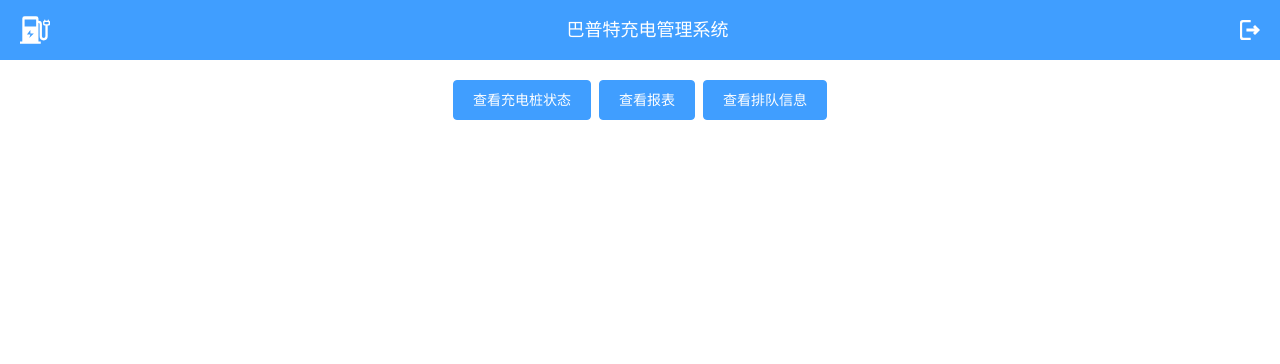
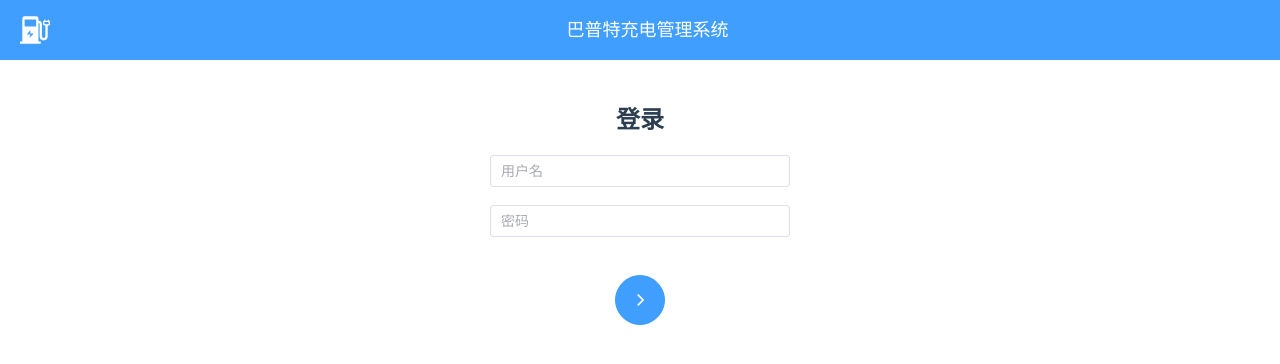
Before and after one commit to Jraaay/Charging-in-BUPT, a Vue app in the folder frontend/charging-in-bupt-admin/: page / in a window 1280 px wide. Shown: the top 364 px of the page. Built offline with nearby package versions, Linux system fonts and the light colour scheme.

Commit message:
✨ feat: Modify UI.

```diff
--- a/frontend/charging-in-bupt-admin/src/App.vue
+++ b/frontend/charging-in-bupt-admin/src/App.vue
@@ -21,7 +21,7 @@
           ></path>
         </svg>
         <div class="title">巴普特充电管理系统</div>
-        <div class="user-icon" v-if="token != ''">
+        <div class="user-icon" style="width: 20px">
           <svg
             t="1653485792064"
             class="icon"
@@ -33,6 +33,7 @@
             height="20"
             @click="logout"
             style="cursor: pointer"
+            v-if="token != null && token != ''"
           >
             <path
               d="M1024 512l-100.937143 103.424-0.731428-0.768L768 770.596571l-103.497143-103.460571L746.422857 585.142857H329.142857v-146.285714h417.28l-81.92-82.029714L768 253.403429l154.331429 155.940571 0.731428-0.804571zM109.714286 182.857143v658.285714a73.142857 73.142857 0 0 0 73.142857 73.142857h365.714286v109.714286H146.285714a146.285714 146.285714 0 0 1-146.285714-146.285714V146.285714a146.285714 146.285714 0 0 1 146.285714-146.285714h402.285715v109.714286H182.857143a73.142857 73.142857 0 0 0-73.142857 73.142857z"
@@ -43,62 +44,146 @@
         </div>
       </el-row>
     </el-header>
-    <el-main class="main" v-if="token != ''">
+    <el-main class="main" v-if="token != null && token != ''">
       <el-space wrap>
-        <div>
+        <div v-loading="checkChargerButtonLoading">
           <el-button
+            class="mainButton"
             type="primary"
             @click="checkCharger"
             size="large"
-            :loading="checkChargerButtonLoading"
           >
-            查看充电桩状态
+            <el-col>
+              <el-row style="place-content: center">
+                <svg
+                  t="1654600398695"
+                  class="icon"
+                  viewBox="0 0 1024 1024"
+                  version="1.1"
+                  xmlns="http://www.w3.org/2000/svg"
+                  p-id="8213"
+                  width="40"
+                  height="40"
+                  style="margin-bottom: 15px; margin-top: 6px"
+                >
+                  <path
+                    d="M843.16672 756.52608H180.8384A99.328 99.328 0 0 1 81.92 657.04448v-429.568A99.328 99.328 0 0 1 180.8384 128h662.32832A99.328 99.328 0 0 1 942.08 227.47648v429.568a99.328 99.328 0 0 1-98.91328 99.4816zM180.8384 188.88704a38.528 38.528 0 0 0-38.4 38.58944v429.568a38.53312 38.53312 0 0 0 38.4 38.59456h662.32832a38.52288 38.52288 0 0 0 38.36928-38.59456v-429.568a38.52288 38.52288 0 0 0-38.36928-38.58944H180.8384zM911.8208 875.52H112.2048v-60.88704H911.8208V875.52z"
+                    fill="#ffffff"
+                    p-id="8214"
+                  ></path>
+                  <path
+                    d="M338.24768 604.57472a36.7104 36.7104 0 0 1-34.51904-23.936l-30.46912-80.18944H176.36352v-60.928h113.11616a37.18656 37.18656 0 0 1 34.52928 23.92064l14.2592 37.55008 72.48384-190.52032a36.864 36.864 0 0 1 69.66784 1.75104l53.51936 165.16608 53.7088-154.624a36.864 36.864 0 0 1 67.43552-5.38112l62.32576 116.40832h130.2272v60.928h-144.29696a36.864 36.864 0 0 1-32.53248-19.55328l-43.65312-81.53088-59.08992 170.12736a36.992 36.992 0 0 1-34.89792 24.92928h-0.39424a36.98688 36.98688 0 0 1-34.75456-25.65632L443.4944 394.78272l-70.72768 185.88672a36.71552 36.71552 0 0 1-34.51904 23.90528z"
+                    fill="#ffffff"
+                    p-id="8215"
+                  ></path>
+                </svg>
+              </el-row>
+              <el-row>充电桩状态</el-row>
+            </el-col>
           </el-button>
         </div>
-        <div>
+        <div v-loading="showReportButtonLoading">
           <el-button
+            class="mainButton"
             type="primary"
             @click="showReportFunc"
             size="large"
-            :loading="showReportButtonLoading"
           >
-            查看报表
+            <el-col>
+              <el-row style="place-content: center">
+                <svg
+                  t="1654600270583"
+                  class="icon"
+                  viewBox="0 0 1024 1024"
+                  version="1.1"
+                  xmlns="http://www.w3.org/2000/svg"
+                  p-id="3242"
+                  width="50"
+                  height="50"
+                  style="margin-bottom: 15px; margin-top: 6px"
+                >
+                  <path
+                    d="M768 800H256a32 32 0 0 1-32-32V256a32 32 0 1 1 64 0v480h480a32 32 0 0 1 0 64z m-384-128a32 32 0 0 1-32-32v-160a32 32 0 1 1 64 0v160a32 32 0 0 1-32 32z m128 0a32 32 0 0 1-32-32v-64a32 32 0 0 1 64 0v64a32 32 0 0 1-32 32z m128 0a32 32 0 0 1-32-32v-160a32 32 0 0 1 64 0v160a32 32 0 0 1-32 32z m128 0a32 32 0 0 1-32-32v-128a32 32 0 0 1 64 0v128a32 32 0 0 1-32 32z m-256-224a32 32 0 0 1-22.72-9.28l-128-128A32 32 0 1 1 406.4 265.6l105.28 105.28 137.28-137.28a32 32 0 0 1 45.12 0l96 96a32 32 0 0 1-45.12 45.12L672 301.12l-137.28 137.28a32 32 0 0 1-22.72 9.6z"
+                    p-id="3243"
+                    fill="#ffffff"
+                  ></path>
+                </svg>
+              </el-row>
+              <el-row>查看报表</el-row>
+            </el-col>
           </el-button>
         </div>
-        <div>
+        <div v-loading="showQueueButtonLoading">
           <el-button
+            class="mainButton"
             type="primary"
             @click="showQueueFunc"
             size="large"
-            :loading="showQueueButtonLoading"
           >
-            查看排队信息
+            <el-col>
+              <el-row style="place-content: center">
+                <svg
+                  t="1654600566022"
+                  class="icon"
+                  viewBox="0 0 1024 1024"
+                  version="1.1"
+                  xmlns="http://www.w3.org/2000/svg"
+                  p-id="9627"
+                  width="40"
+                  height="40"
+                  style="margin-bottom: 15px; margin-top: 6px"
+                >
+                  <path
+                    d="M380 704h264c4.4 0 8-3.6 8-8v-84c0-4.4-3.6-8-8-8h-40c-4.4 0-8 3.6-8 8v36H428v-36c0-4.4-3.6-8-8-8h-40c-4.4 0-8 3.6-8 8v84c0 4.4 3.6 8 8 8z"
+                    p-id="9628"
+                    fill="#ffffff"
+                  ></path>
+                  <path
+                    d="M760 581m-40 0a40 40 0 1 0 80 0 40 40 0 1 0-80 0Z"
+                    p-id="9629"
+                    fill="#ffffff"
+                  ></path>
+                  <path
+                    d="M959 413.4L935.3 372c-2.2-3.8-7.1-5.1-10.9-2.9l-50.7 29.6-78.3-216.2c-8.5-26.5-33.1-44.4-60.9-44.4H301.2c-34.7 0-65.5 22.4-76.2 55.5l-74.6 205.2-50.8-29.6c-3.8-2.2-8.7-0.9-10.9 2.9L65 413.4c-2.2 3.8-0.9 8.6 2.9 10.8l60.4 35.2-14.5 40c-1.2 3.2-1.8 6.6-1.8 10V857.6c0 15.7 11.8 28.4 26.3 28.4h67.6c12.3 0 23-9.3 25.6-22.3l7.7-37.7h545.6l7.7 37.7c2.7 13 13.3 22.3 25.6 22.3h67.6c14.5 0 26.3-12.7 26.3-28.4V509.4c0-3.4-0.6-6.8-1.8-10l-14.5-40 60.3-35.2c3.8-2.2 5.1-7 3-10.8zM840 517v237H184V517l15.6-43h624.8l15.6 43zM292.7 218.1l0.5-1.3 0.4-1.3c1.1-3.3 4.1-5.5 7.6-5.5h427.6l75.4 208H220l72.7-199.9z"
+                    p-id="9630"
+                    fill="#ffffff"
+                  ></path>
+                  <path
+                    d="M264 581m-40 0a40 40 0 1 0 80 0 40 40 0 1 0-80 0Z"
+                    p-id="9631"
+                    fill="#ffffff"
+                  ></path>
+                </svg>
+              </el-row>
+              <el-row>排队信息</el-row>
+            </el-col>
           </el-button>
         </div>
       </el-space>
     </el-main>
-    <el-main class="main" v-if="token == ''">
+    <el-main class="main" v-if="!token || token == ''">
       <div class="card-header">
         <h1>登录</h1>
       </div>
-      <el-form
-        ref="loginForm"
-        :model="loginForm"
-        label-width="80px"
-        class="loginForm"
-      >
-        <el-form-item label="用户名">
-          <el-input v-model="loginForm.username"></el-input>
+      <el-form ref="loginForm" :model="loginForm" class="loginForm">
+        <el-form-item>
+          <el-input
+            v-model="loginForm.username"
+            placeholder="用户名"
+          ></el-input>
         </el-form-item>
-        <el-form-item label="密码">
+        <el-form-item>
           <el-input
             v-model="loginForm.password"
             type="password"
             show-password
+            placeholder="密码"
           ></el-input>
         </el-form-item>
       </el-form>
-      <el-button type="primary" @click="login"> 登录 </el-button>
+      <el-button type="primary" @click="login" class="loginButton">
+        <el-icon><ArrowRightBold /></el-icon>
+      </el-button>
     </el-main>
   </el-container>
   <el-dialog
@@ -177,8 +262,7 @@
     "
   >
     <span>
-      <div style="margin-bottom: 15px">
-        选择日期
+      <div style="margin-bottom: 30px; text-align-last: center">
         <el-select
           v-model="selectedReportId"
           placeholder="选择日期"
@@ -270,12 +354,12 @@
     "
   >
     <span>
-      <div style="margin-bottom: 15px">
-        选择充电桩和用户
+      <div style="margin-bottom: 30px; text-align-last: center">
         <el-cascader
           v-model="selectedQueueId"
           :options="queues"
           @change="handleQueueChange"
+          placeholder="选择充电桩和用户"
         />
       </div>
       <el-descriptions border :column="1" v-if="selectedQueue">
@@ -349,18 +433,22 @@ export default {
         background: "rgba(255, 255, 255, 1)",
       });
       axios
-        .post("/user/login", {
+        .post("/login", {
           username: this.loginForm.username,
           password: this.loginForm.password,
         })
         .then((res) => {
           if (res.data.code === 0) {
             const token = res.data.data.token;
-            if (res.data.is_admin) {
+            if (res.data.data.is_admin == true) {
               this.token = token;
               localStorage.setItem("token", token);
               loading.close();
-              ElMessage.success("登录成功");
+              ElMessage({
+                showClose: true,
+                message: "登录成功",
+                type: "success",
+              });
             } else {
               ElMessage.error("您不是管理员");
               loading.close();
@@ -371,7 +459,11 @@ export default {
         });
     },
     logout() {
-      ElMessage.success("退出成功");
+      ElMessage({
+        showClose: true,
+        message: "退出成功",
+        type: "success",
+      });
       localStorage.removeItem("token");
       this.token = "";
       this.loginOrRegister = true;
@@ -389,7 +481,6 @@ export default {
           if (res.data.code === 0) {
             this.piles_stat = res.data.data;
             this.showChargerStatus = true;
-            ElMessage.success("查询成功");
           } else {
             ElMessage.error(res.data.message);
           }
@@ -413,7 +504,6 @@ export default {
 
           this.showReport = true;
           console.log(this.reports);
-          ElMessage.success("查询成功");
         } else {
           ElMessage.error(res.data.message);
         }
@@ -487,7 +577,6 @@ export default {
               this.queues.push(queues[key]);
             }
             this.showQueue = true;
-            ElMessage.success("查询成功");
           } else {
             ElMessage.error(res.data.message);
           }
@@ -534,7 +623,7 @@ export default {
   text-align: -webkit-center;
 }
 .loginForm {
-  max-width: 400px;
+  max-width: 300px;
 }
 .user-icon {
   padding-top: 20px;
@@ -547,6 +636,21 @@ table.el-table__header {
   text-align-last: center;
 }
 .el-dialog {
-  max-width: 450px;
+  max-width: 600px;
+  width: 90%;
+}
+.mainButton {
+  width: 120px;
+  margin-top: 20px;
+  height: 120px;
+}
+.loginButton {
+  width: 50px;
+  height: 50px;
+  border-radius: 50%;
+  margin-top: 20px;
+}
+.card-header {
+  margin-bottom: 20px;
 }
 </style>
--- a/frontend/charging-in-bupt-admin/vue.config.js
+++ b/frontend/charging-in-bupt-admin/vue.config.js
@@ -5,7 +5,7 @@ module.exports = {
     },
     devServer: {
         proxy: {
-            '/api': {
+            '/': {
                 target: 'http://127.0.0.1:4523/mock/1046159',
             },
         },
```
Also changed, not shown: 2 other files (tests, documents, lock files or other folders).
